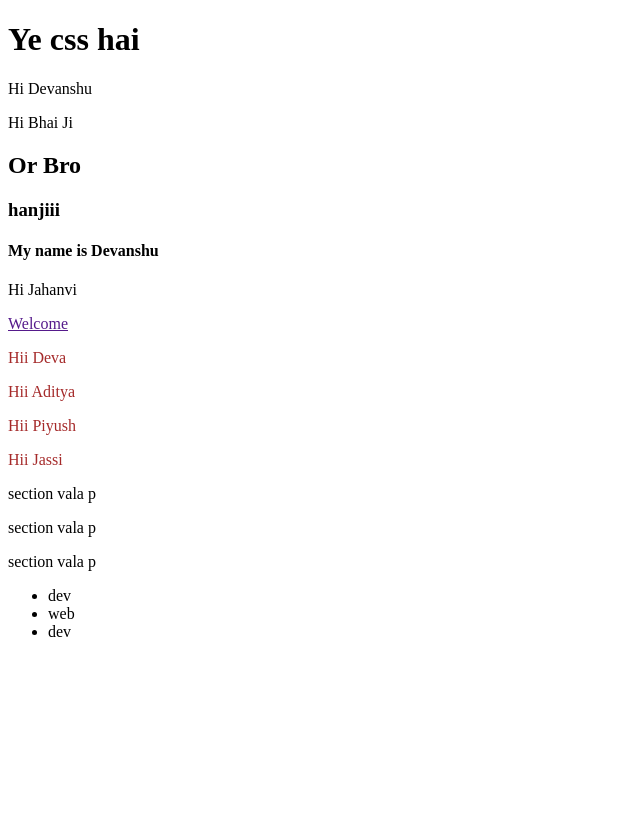
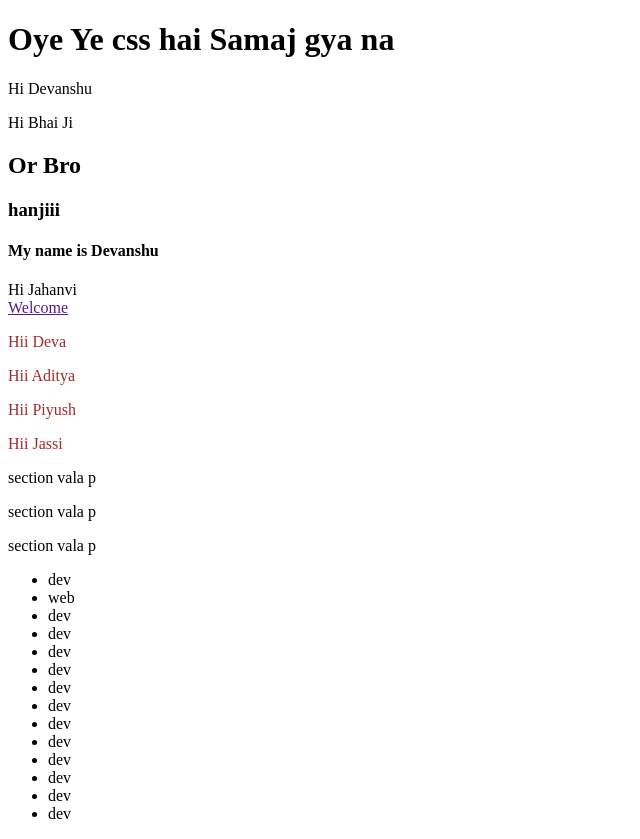
Before and after one commit to Devanshu-uu/Full_Stack_Web_Dev, a plain HTML site: page CSS/lecture 9/index.html in a window 1280 px wide. Shown: the whole page, without its empty margins (0-640 px from the left). Before the commit the page ends 800 px from the top, so only its background shows below. Drawn offline with Linux system fonts and the light colour scheme.

Commit message:
Add CSS pseudo-classes and pseudo-elements
Added demonstrations of CSS pseudo-classes (:hover) and pseudo-elements (::before, ::after, ::selection) with practical examples. Updated HTML list to include more items for testing pseudo-class selectors. Changed p tag to span for unique ID element.

```diff
--- a/CSS/lecture 9/index.css
+++ b/CSS/lecture 9/index.css
@@ -36,3 +36,39 @@ a ~p{
 h1:hover{
     color: red ;
 }
+
+li:hover{
+    color: orange;
+
+}
+#unique:hover{
+    color: rgb(25, 154, 214);
+}
+/*
+li:first-child{
+    color: aquamarine;
+}
+
+li:last-child{
+    color: rgb(219, 7, 7);
+} */
+/*
+li:nth-child(2n){
+    color: violet;
+}
+li:nth-child(2n+1){
+    color: violet;}
+ */
+
+h1::before{
+    content: "Oye ";
+}
+
+h1::after{
+    content: " Samaj gya na ";
+}
+
+h1::selection{
+    color: blue;
+    background-color: aqua;
+}
--- a/CSS/lecture 9/index.html
+++ b/CSS/lecture 9/index.html
@@ -27,7 +27,7 @@
 
     <h4 class="name">My name is Devanshu </h4>
 
-    <p id="unique">Hi Jahanvi</p>
+    <span id="unique">Hi Jahanvi</span>
 
 
     <div>
@@ -48,7 +48,20 @@
         <li>dev</li>
         <li>web</li>
         <li>dev</li>
+        <li>dev</li>
+        <li>dev</li>
+        <li>dev</li>
+        <li>dev</li>
+        <li>dev</li>
+        <li>dev</li>
+        <li>dev</li>
+        <li>dev</li>
+        <li>dev</li>
+        <li>dev</li>
+        <li>dev</li>
     </ul>
+
+
 
 
 
```
